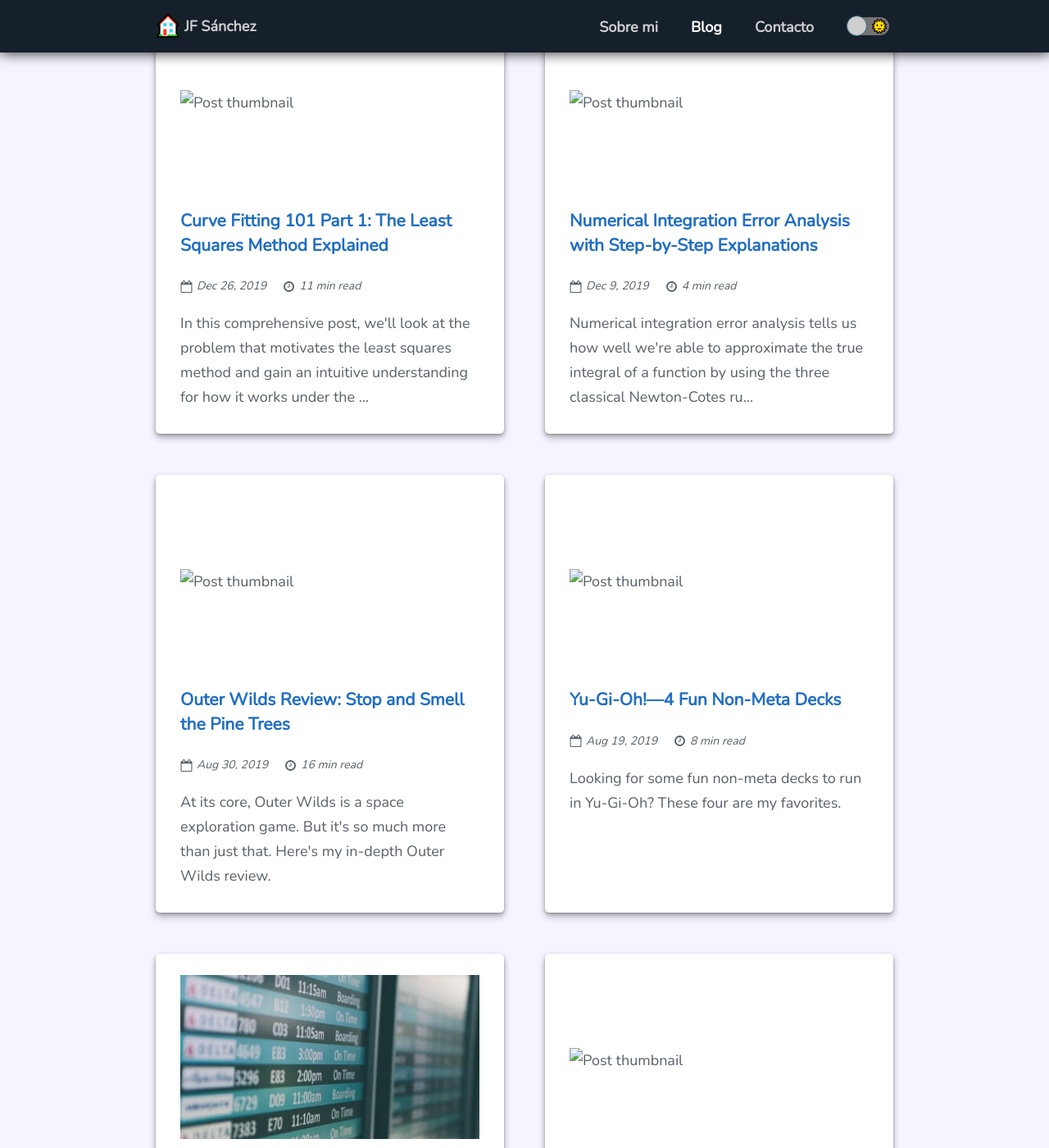
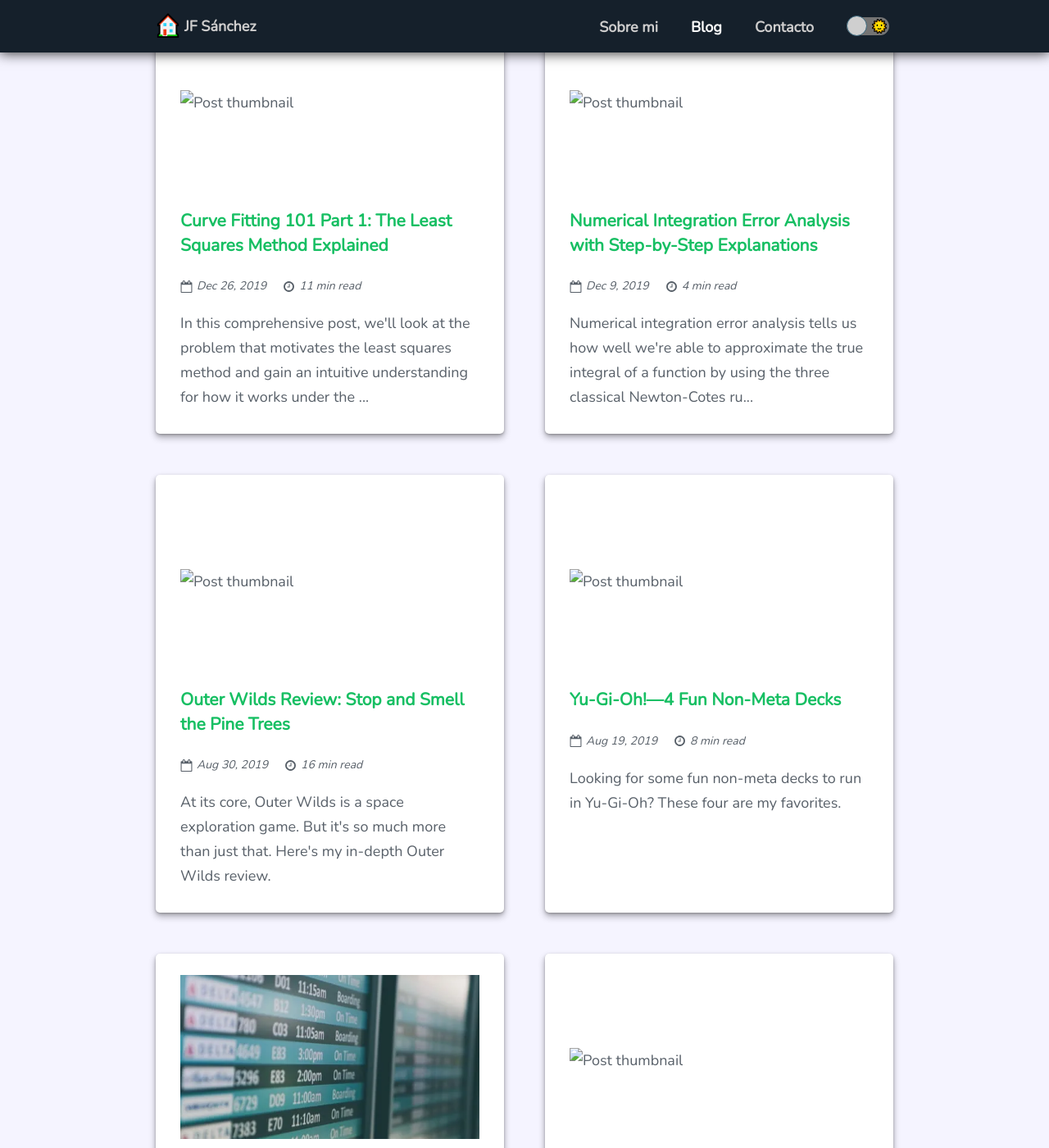
Before and after one commit to jfsanc/jfsanchez, a Jekyll site: the page built from _pages/blog.md, in a window 1280 px wide and 1400 px high, scrolled down 484 px. Shown: the whole window at 82% size. Built offline with Jekyll 4.4.1, drawn with Linux system fonts in a browser that asks for light colours.

Commit message:
Update posts.scss

```diff
--- a/_sass/blog/posts.scss
+++ b/_sass/blog/posts.scss
@@ -85,7 +85,7 @@
     }
 
     .post-title {
-        color: var(--link-color);
+        color: #17BF63;
     }
 
     .post-preview-body {
```
